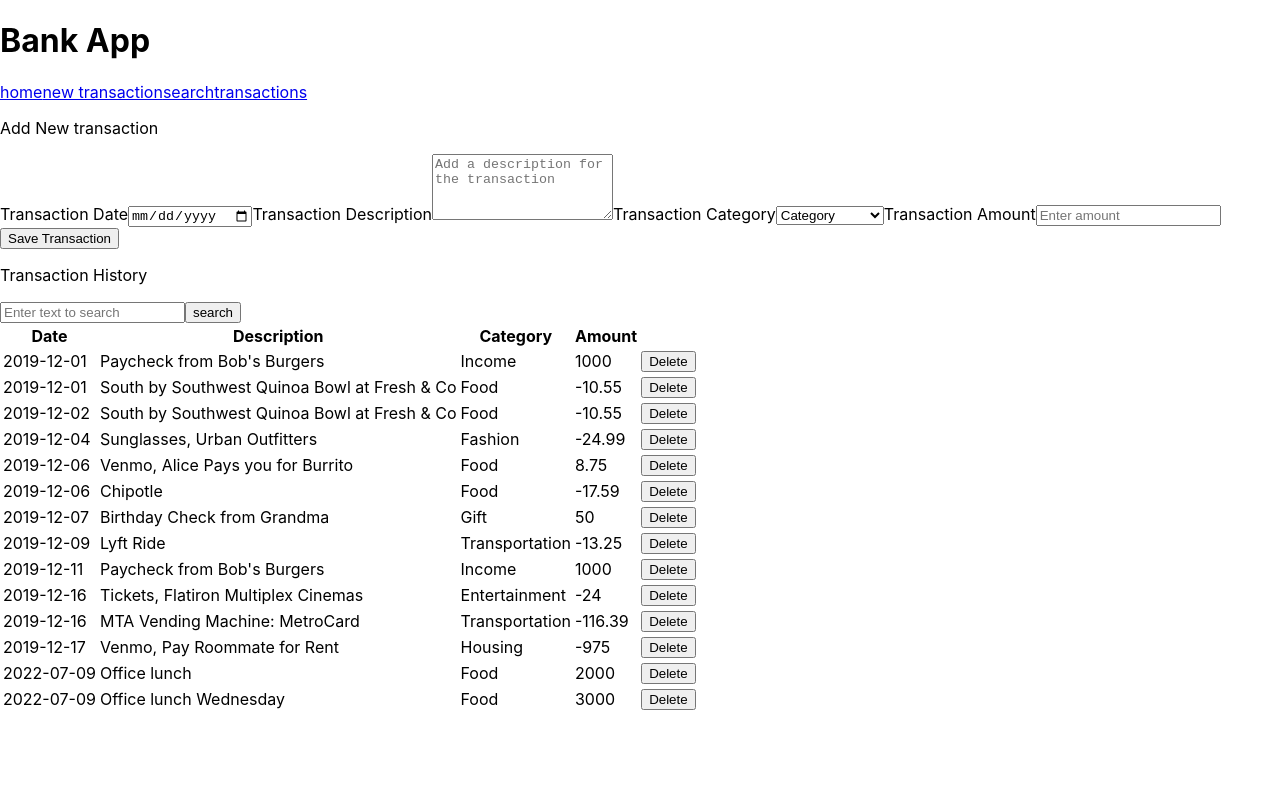
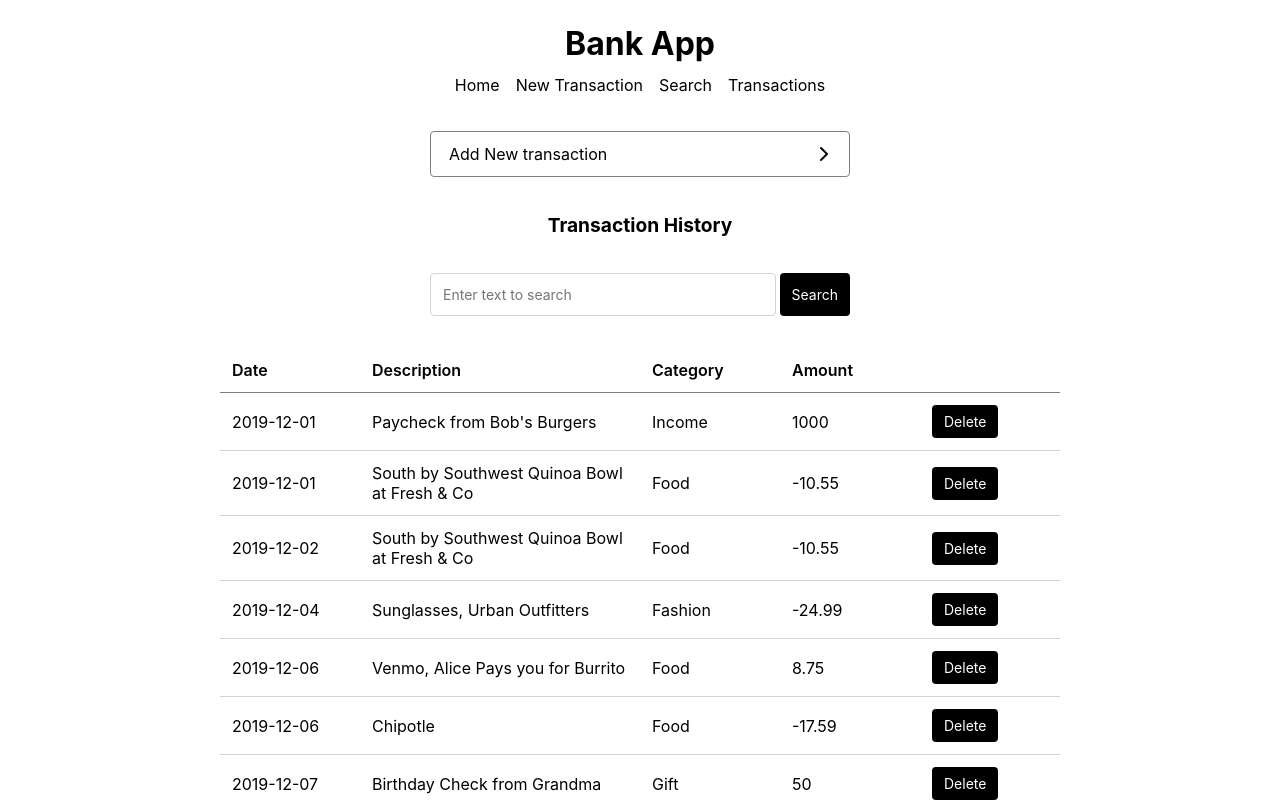
Before and after one commit to eugenemrg/BankApp, a React (Create React App) app: page / in a window 1280 px wide. Shown: the top 802 px of the page. Built offline with nearby package versions, Linux system fonts and the light colour scheme; data requests are answered from the project's data file.

Commit message:
Updated styling and added font and icon link for the project

```diff
--- a/public/index.html
+++ b/public/index.html
@@ -25,6 +25,7 @@
       Learn how to configure a non-root public URL by running `npm run build`.
     -->
     <title>React App</title>
+    <link rel="stylesheet" href="https://cdnjs.cloudflare.com/ajax/libs/font-awesome/6.4.0/css/all.min.css" integrity="sha512-iecdLmaskl7CVkqkXNQ/ZH/XLlvWZOJyj7Yy7tcenmpD1ypASozpmT/E0iPtmFIB46ZmdtAc9eNBvH0H/ZpiBw==" crossorigin="anonymous" referrerpolicy="no-referrer" />
   </head>
   <body>
     <noscript>You need to enable JavaScript to run this app.</noscript>
--- a/src/index.css
+++ b/src/index.css
@@ -1,3 +1,9 @@
+*{
+  padding: 0px;
+  margin: 0px;
+  box-sizing: border-box;
+}
+
 body {
   margin: 0;
   font-family: -apple-system, BlinkMacSystemFont, 'Segoe UI', 'Roboto', 'Oxygen',
@@ -6,3 +12,180 @@ body {
   -webkit-font-smoothing: antialiased;
   -moz-osx-font-smoothing: grayscale;
 }
+
+#root{
+  display: flex;
+  justify-content: center;
+  align-items: center;
+}
+
+.App{
+  display: flex;
+  flex-direction: column;
+  justify-content: center;
+  align-items: center;
+}
+
+#header, #form, .search-container{
+  width: 420px;
+}
+
+#header{
+  margin: 24px 0px;
+  text-align: center;
+}
+
+nav{
+  display: flex;
+  flex-direction: row;
+  justify-content: center;
+  gap: 16px;
+}
+
+.nav-item{
+  text-decoration: none;
+  display: inline-block;
+  color: black;
+  padding: 12px 0px;
+  text-transform: capitalize;
+}
+
+.nav-item:hover{
+  color: gray;
+}
+
+#form{
+  cursor: pointer;
+  border: 1px solid gray;
+  padding: 0px 12px;
+  border-radius: 4px;
+}
+
+#transaction-form{
+  margin-bottom: 32px;
+  margin-top: 16px;
+}
+
+.search-container{
+  margin-bottom: 8px;
+}
+
+.transaction-form-title-container{
+  /* font-size: 1.2em; */
+  /* color: gray; */
+  /* font-weight: bold; */
+  padding: 12px 6px;
+  display: flex;
+  flex-direction: row;
+  align-items: center;
+  border-radius: 4px;
+}
+
+.transaction-form-title{
+  flex-grow: 1;
+}
+
+#transaction-form label{
+  display: block;
+  padding: 8px 4px;
+}
+
+input[type="submit"], button{
+  background-color: black;
+  color: white;
+  border: 0px;
+  cursor: pointer;
+}
+
+#transaction-form input[type="submit"]{
+  margin-top: 24px;
+}
+
+.form-item{
+  display: block;
+  width: 100%;
+  padding: 12px;
+  margin-bottom: 8px;
+  border-radius: 4px;
+  border: 1px solid rgb(199, 199, 199);
+}
+
+#search-title{
+  font-size: 1.2em;
+  color: black;
+  text-align: center;
+  font-weight: bold;
+  padding: 12px;
+  margin: 24px;
+}
+
+#search-form{
+  margin-bottom: 24px;
+  width: 100%;
+  display: flex;
+  flex-direction: row;
+  gap: 4px;
+}
+
+#search-form-input, #search-form-submit{
+  padding: 12px;
+  border: 1px solid lightgray;
+  border-radius: 4px;
+}
+
+#search-form-input{
+  flex-grow: 1;
+}
+
+#search-form-submit{
+  border: 0px;
+  text-transform: capitalize;
+}
+
+table{
+  width: 840px;
+  table-layout: fixed;
+  border-collapse: collapse;
+}
+
+th{
+  color: black;
+  font-weight: 600;
+  text-align: left;
+  margin: 4px;
+  border-bottom: 1px solid gray;
+}
+
+tr{
+  border-bottom: 1px solid lightgray;
+}
+
+th, td{
+  padding: 12px;
+}
+
+th:nth-child(2), td:nth-child(2){
+  width: 280px;
+}
+
+table button{
+  padding: 8px 12px;
+  border-radius: 4px;
+}
+
+input, button, select, option, form, textarea{
+  font-size: 14px;
+  font-family: -apple-system, BlinkMacSystemFont, 'Segoe UI', 'Roboto', 'Oxygen',
+    'Ubuntu', 'Cantarell', 'Fira Sans', 'Droid Sans', 'Helvetica Neue',
+    sans-serif;
+  -webkit-font-smoothing: antialiased;
+  -moz-osx-font-smoothing: grayscale;
+}
+
+.hide{
+  display: none;
+}
+
+.show{
+  display: block;
+}
```
